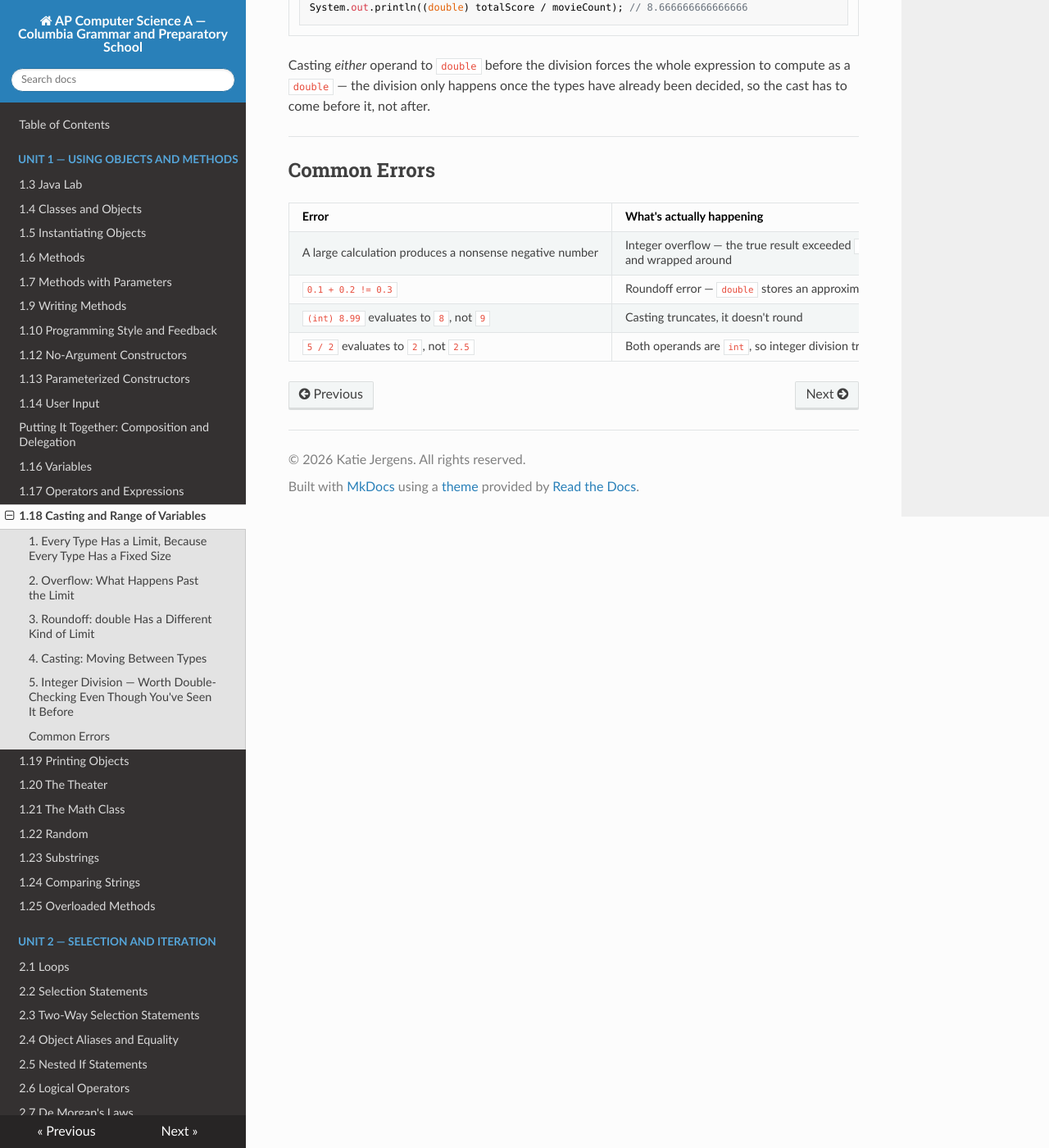
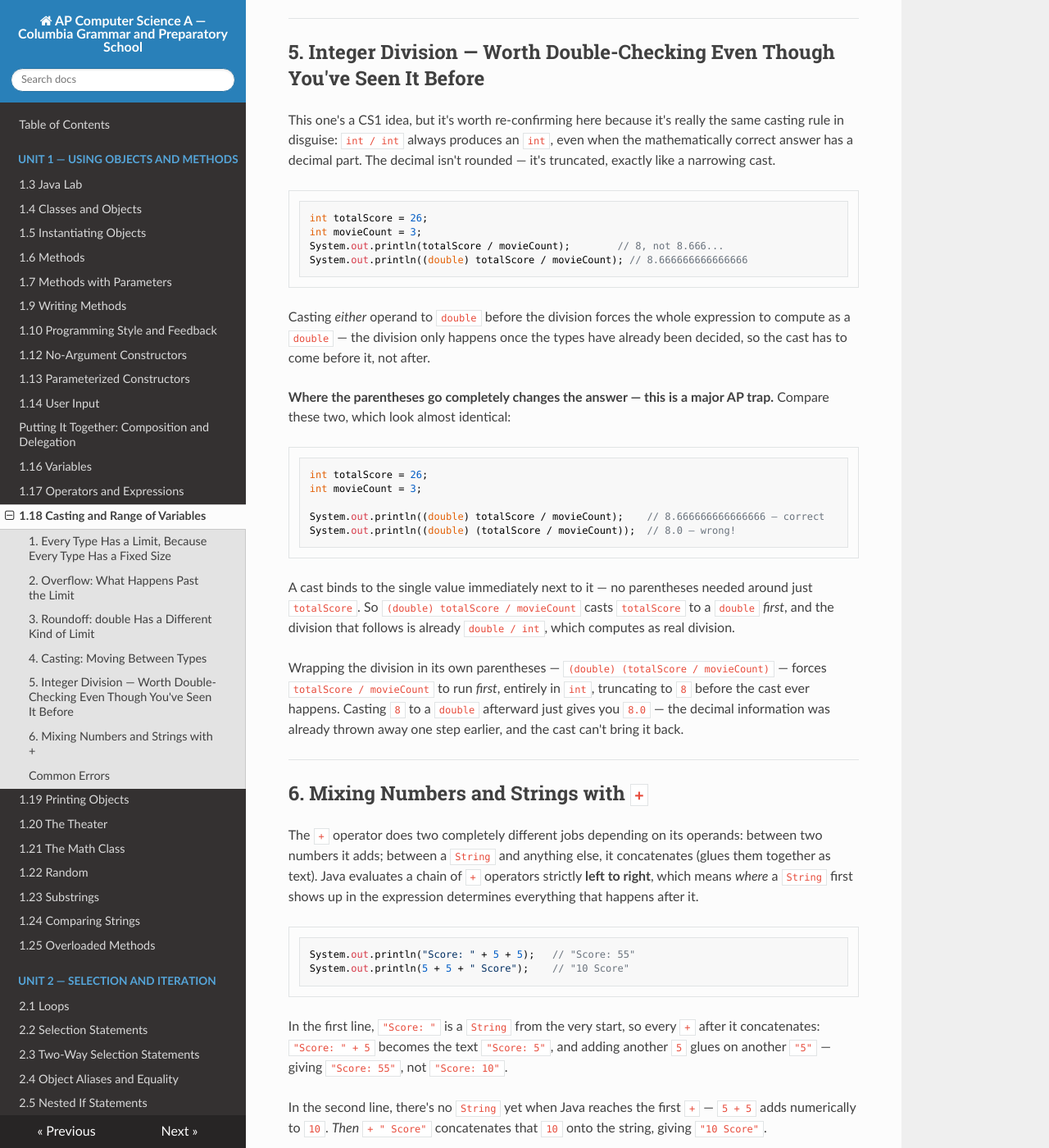
Before and after one commit to kjergens/apcsa-site, an MkDocs documentation site: the page built from docs/unit1/notes_18_casting_and_range_of_variables.md, in a window 1280 px wide and 1400 px high, scrolled down 2317 px. Shown: the whole window at 82% size. Built offline with MkDocs 1.6.1, drawn with Linux system fonts in a browser that asks for light colours; nearby versions of some CDN libraries; some of the changed text lies outside the part shown.

Commit message:
Fix 1.18/1.16 for AP Java Subset accuracy
- Replace Math.round() (not on the AP subset) with the real AP
  rounding technique, (int)(x + 0.5), in both the casting section
  and the Common Errors table of 1.18.
- Add an explicit contrast for the casting-precedence trap:
  (double) totalScore / movieCount vs (double)(totalScore / movieCount)
  — same-looking code, different precedence, different answer.
- Add a new section on String concatenation with mixed +, since
  left-to-right evaluation with numbers and Strings is a distinct
  AP trap not previously covered.
- Remove char from 1.16's primitive types table — not on the AP
  Java Subset, shouldn't have been listed as a type students need.

Co-Authored-By: Claude Sonnet 5 <noreply@anthropic.com>

````diff
--- a/docs/unit1/notes_18_casting_and_range_of_variables.md
+++ b/docs/unit1/notes_18_casting_and_range_of_variables.md
@@ -1,6 +1,6 @@
 # 1.18 Casting and Range of Variables
 
-**CED Topics:** 1.5
+**CED Topics:** 1.3, 1.4, 1.5
 
 ---
 
@@ -60,7 +60,16 @@ double score = 8.8;
 int scoreAsInt = (int) score;   // narrowing, must be explicit — 8
 ```
 
-**The trap: `(int)` truncates, it does not round.** `(int) 8.8` is `8`, not `9` — the decimal portion is simply chopped off, regardless of whether it was closer to the next whole number. `(int) 8.99999` is still `8`. If you actually want rounding, you need `Math.round(...)` instead of a cast.
+**The trap: `(int)` truncates, it does not round.** `(int) 8.8` is `8`, not `9` — the decimal portion is simply chopped off, regardless of whether it was closer to the next whole number. `(int) 8.99999` is still `8`.
+
+**`Math.round()` is not on the AP exam's allowed subset** — don't reach for it. The technique you're actually expected to know is the casting trick: add `0.5` before truncating, for positive numbers:
+
+```java
+double score = 8.8;
+int rounded = (int) (score + 0.5);   // 9
+```
+
+Adding `0.5` first pushes any value with a decimal of `.5` or higher over the next whole number, so truncating afterward lands on the correctly rounded result. `8.8 + 0.5 = 9.3`, and `(int) 9.3` truncates to `9` — correctly rounded. Try it on `8.3`: `8.3 + 0.5 = 8.8`, truncates to `8` — also correct, since `8.3` should round down.
 
 ---
 
@@ -77,6 +86,37 @@ System.out.println((double) totalScore / movieCount); // 8.666666666666666
 
 Casting *either* operand to `double` before the division forces the whole expression to compute as a `double` — the division only happens once the types have already been decided, so the cast has to come before it, not after.
 
+**Where the parentheses go completely changes the answer — this is a major AP trap.** Compare these two, which look almost identical:
+
+```java
+int totalScore = 26;
+int movieCount = 3;
+
+System.out.println((double) totalScore / movieCount);    // 8.666666666666666 — correct
+System.out.println((double) (totalScore / movieCount));  // 8.0 — wrong!
+```
+
+A cast binds to the single value immediately next to it — no parentheses needed around just `totalScore`. So `(double) totalScore / movieCount` casts `totalScore` to a `double` *first*, and the division that follows is already `double / int`, which computes as real division.
+
+Wrapping the division in its own parentheses — `(double) (totalScore / movieCount)` — forces `totalScore / movieCount` to run *first*, entirely in `int`, truncating to `8` before the cast ever happens. Casting `8` to a `double` afterward just gives you `8.0` — the decimal information was already thrown away one step earlier, and the cast can't bring it back.
+
+---
+
+## 6. Mixing Numbers and Strings with `+`
+
+The `+` operator does two completely different jobs depending on its operands: between two numbers it adds; between a `String` and anything else, it concatenates (glues them together as text). Java evaluates a chain of `+` operators strictly **left to right**, which means *where* a `String` first shows up in the expression determines everything that happens after it.
+
+```java
+System.out.println("Score: " + 5 + 5);   // "Score: 55"
+System.out.println(5 + 5 + " Score");    // "10 Score"
+```
+
+In the first line, `"Score: "` is a `String` from the very start, so every `+` after it concatenates: `"Score: " + 5` becomes the text `"Score: 5"`, and adding another `5` glues on another `"5"` — giving `"Score: 55"`, not `"Score: 10"`.
+
+In the second line, there's no `String` yet when Java reaches the first `+` — `5 + 5` adds numerically to `10`. *Then* `+ " Score"` concatenates that `10` onto the string, giving `"10 Score"`.
+
+Same three values, same operator, two different results — entirely because of where the `String` sits in the expression.
+
 ---
 
 ## Common Errors
@@ -85,5 +125,7 @@ Casting *either* operand to `double` before the division forces the whole expres
 |---|---|---|
 | A large calculation produces a nonsense negative number | Integer overflow — the true result exceeded `Integer.MAX_VALUE` and wrapped around | Use a `long` if the values could get that large, or redesign the calculation |
 | `0.1 + 0.2 != 0.3` | Roundoff error — `double` stores an approximation, not an exact value | Never compare `double`s with `==`; check if they're within a small tolerance of each other |
-| `(int) 8.99` evaluates to `8`, not `9` | Casting truncates, it doesn't round | Use `Math.round(...)` if you actually want rounding |
+| `(int) 8.99` evaluates to `8`, not `9` | Casting truncates, it doesn't round | Add `0.5` before truncating: `(int) (x + 0.5)` (positive numbers only) — `Math.round()` isn't on the AP subset |
 | `5 / 2` evaluates to `2`, not `2.5` | Both operands are `int`, so integer division truncates before the result is ever stored | Cast at least one operand to `double` *before* the division happens |
+| `(double) (totalScore / movieCount)` gives a "whole-looking" decimal like `8.0` | The division inside the parentheses ran first, as `int / int`, truncating — the cast afterward can't recover the lost decimal | Cast a single operand *before* the division: `(double) totalScore / movieCount` |
+| `"Score: " + 5 + 5` prints `"Score: 55"` instead of `"Score: 10"` | `+` evaluates left to right; once a `String` appears, every `+` after it concatenates instead of adding | Put the numeric addition in parentheses first if you want it computed before concatenating: `"Score: " + (5 + 5)` |
````
Also changed, not shown: docs/unit1/notes_16_variables.md (+0 -1 lines).
